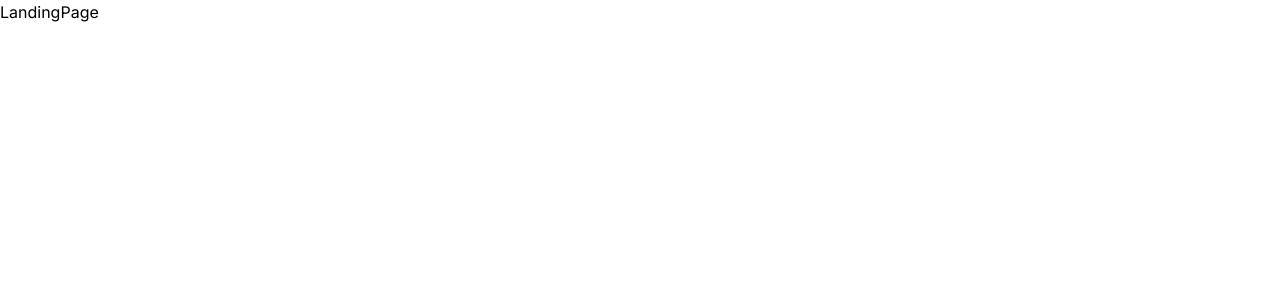
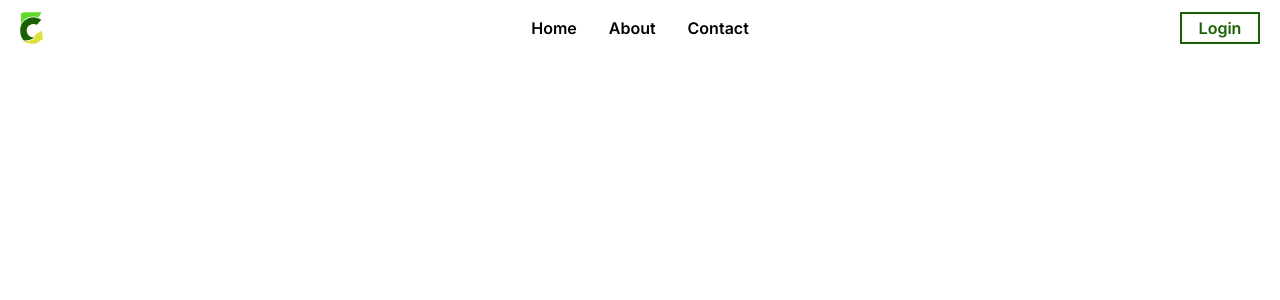
Before and after one commit to intannmn/FinCash, a Next.js app: page / in a window 1280 px wide. Shown: the top 300 px of the page. Built offline with nearby package versions, Linux system fonts and the light colour scheme.

Commit message:
feat - Navbar | Header | Landing Page

```diff
--- a/src/app/page.jsx
+++ b/src/app/page.jsx
@@ -1,5 +1,9 @@
-import React from "react";
+import Header from "@/components/landingpage/Header";
 
 export default function LandingPage() {
-  return <div>LandingPage</div>;
+  return (
+    <>
+      <Header />
+    </>
+  );
 }
--- /dev/null
+++ b/src/components/landingpage/Header.jsx
@@ -0,0 +1,31 @@
+import Image from "next/image";
+import Link from "next/link";
+
+export default function Header() {
+  return (
+    <header>
+      <nav className="flex h-14 w-full items-center justify-between px-5">
+        <div className="w-20">
+          <Image src={require("@/assets/logo/Logo.svg")} alt="FinCash" height={32.19} width={23} />
+        </div>
+        <ul className="flex items-center justify-start gap-8">
+          <li className="font-semibold hover:text-myGreenD">
+            <a href="#Home">Home</a>
+          </li>
+          <li className="font-semibold hover:text-myGreenD">
+            <a href="#About">About</a>
+          </li>
+          <li className="font-semibold hover:text-myGreenD">
+            <a href="#Contact">Contact</a>
+          </li>
+        </ul>
+        <Link
+          href={"/login"}
+          className="flex h-8 w-20 items-center justify-center border-2 border-myGreenD font-semibold text-myGreenD hover:bg-myGreenD hover:text-white"
+        >
+          Login
+        </Link>
+      </nav>
+    </header>
+  );
+}
```
